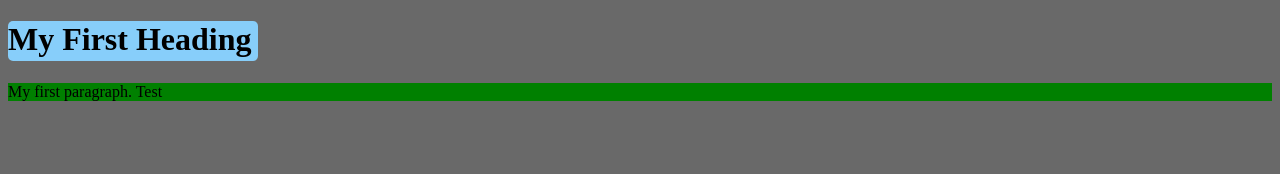
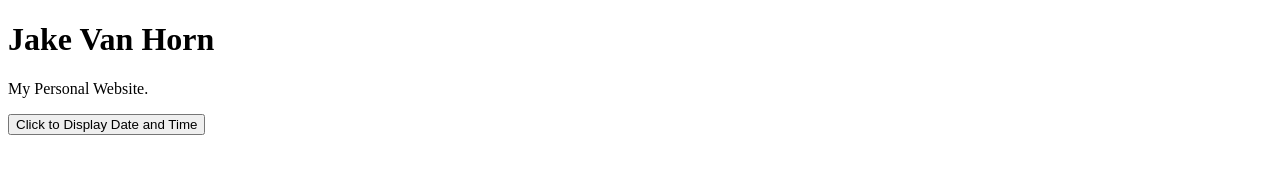
Before and after one commit to jakevanhorn/jakevanhorn.github.io, a plain HTML site: page index.html in a window 1280 px wide. Drawn offline with Linux system fonts and the light colour scheme.

Commit message:
Update index.html

```diff
--- a/index.html
+++ b/index.html
@@ -1,9 +1,11 @@
 <!DOCTYPE html>
 <html>
 <head>
+
+<!--
 <style>
 body{
-        background-color:dimgray;
+background-color:cadetblue;
 }
 h1{
 border-radius: 5px;
@@ -15,11 +17,18 @@
 background-color:green;
 }
 </style>
+-->
+
+<title>Jake Van Horn</title>
 </head>
+
 <body>
 
-    <h1> My First Heading </h1>
-    <p> My first paragraph. Test </p>
+<h1> Jake Van Horn </h1>
+<p> My Personal Website. </p>
+
+<button type="button" onclick="document.getElementById('demo').innerHTML = Date()"> Click to Display Date and Time </button>
+<p id="demo"></p>
 
 </body>
 </html>
```
Lines whose indentation alone changed are shown as unchanged.
